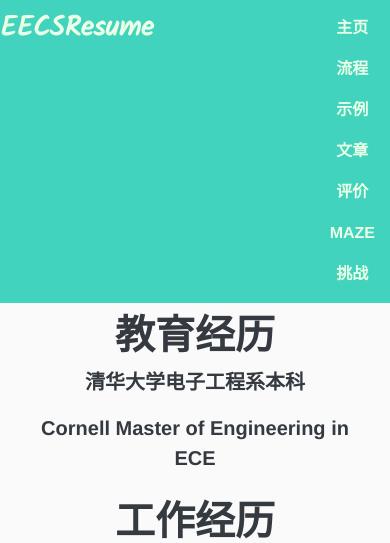
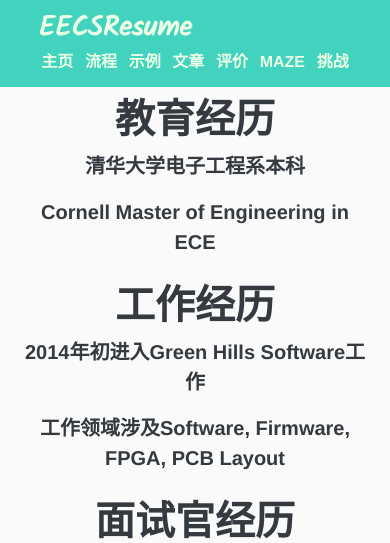
Before and after one commit to gaogaotiantian/eecsresume, a Flask app: page /about in a window 390 px wide. Shown: the top 543 px of the page. Run offline with Flask 2, Linux system fonts and the light colour scheme; some libraries are stand-ins or nearby versions.

Commit message:
Update mobile header

```diff
--- a/static/eecsresume.css
+++ b/static/eecsresume.css
@@ -71,7 +71,8 @@ body {
 }
 
 .nav-masthead .nav-link {
-  padding: 0.5rem 1rem;
+  padding: 0.5vh 1vw;
+  margin: 0 0.5vw;
   font-weight: 700;
   color: rgb(235, 255, 230);
   background-color: transparent;
--- a/templates/navbar.html
+++ b/templates/navbar.html
@@ -1,4 +1,4 @@
-    <header class="masthead py-2 mb-auto d-flex justify-content-around mb-3">
+    <header class="masthead py-2 mb-auto d-flex justify-content-start justify-content-md-around mb-3 flex-column flex-md-row">
       <a href="/"><h3 class="masthead-brand">EECSResume</h3></a>
       <nav class="nav nav-masthead justify-content-center">
         <a id="nav-home" class="nav-link" href="/">主页</a>
```
